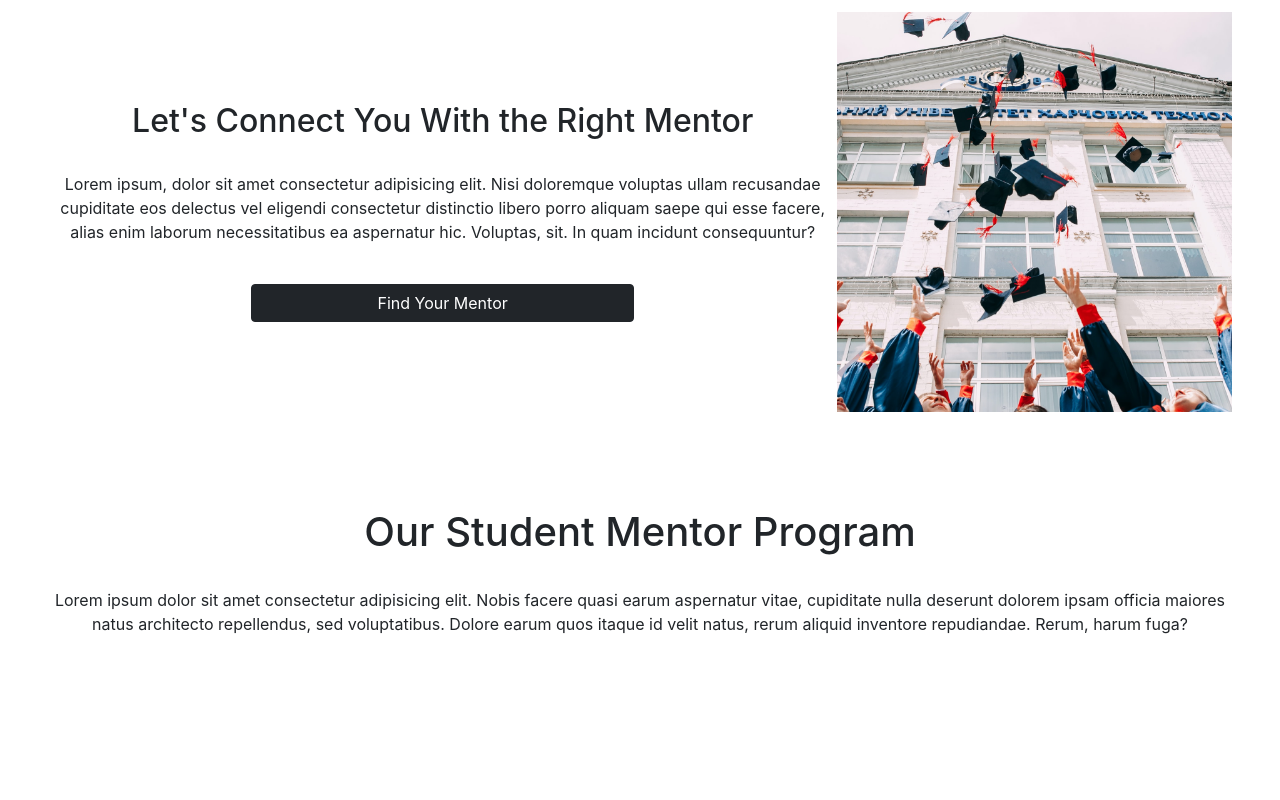
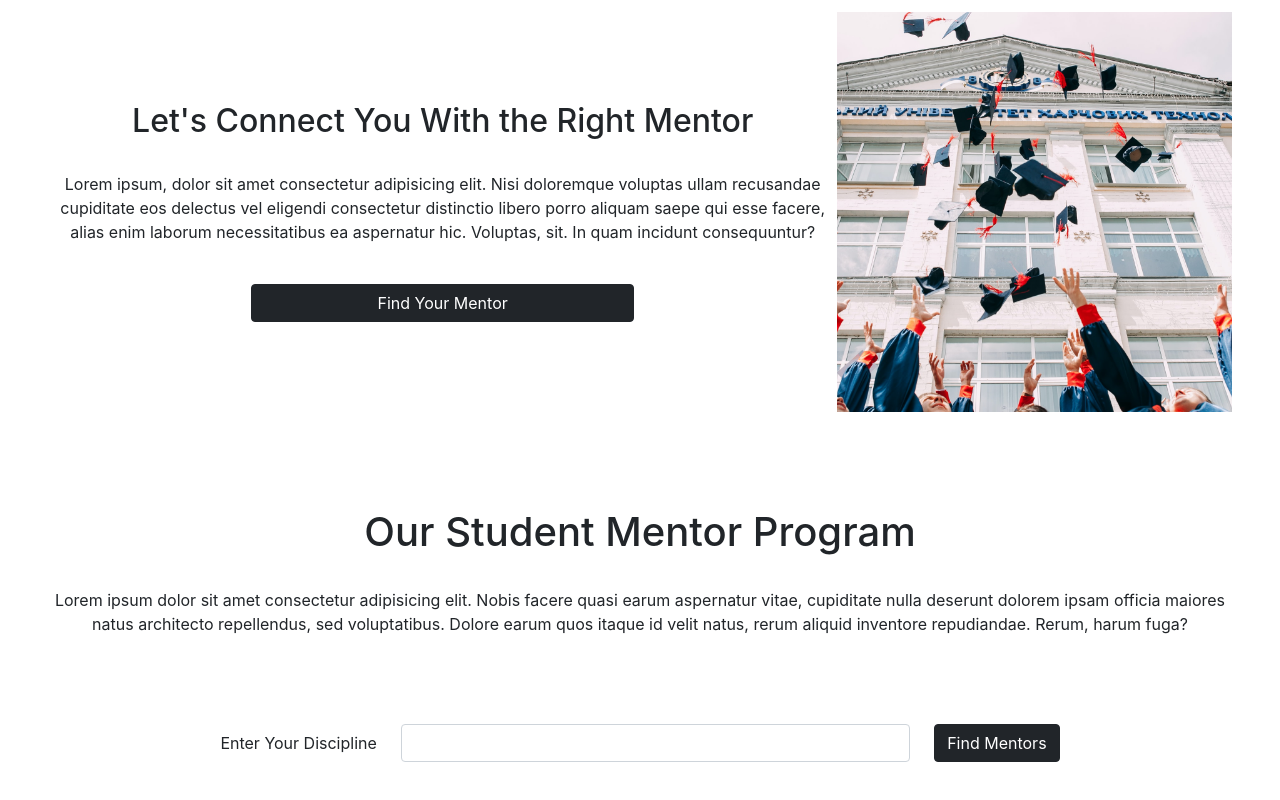
Before and after one commit to sibteali786/Web_Project, a React (Create React App) app: page / in a window 1280 px wide. Shown: the part 566-1366 px from the top of the page. Before the commit the page ends 1290 px from the top, so only its background shows below. Built offline with nearby package versions, Linux system fonts and the light colour scheme.

Commit message:
feat: add mentorship section form

```diff
--- a/src/components/mentorship-section/Form.js
+++ b/src/components/mentorship-section/Form.js
@@ -0,0 +1,17 @@
+const Form = () => {
+  return (
+    <form className="row justify-content-center m-0 pb-5">
+      <label htmlFor="discipline" className="col-auto col-form-label">
+        Enter Your Discipline
+      </label>
+      <div className="col-md-5">
+        <input type="email" className="form-control" id="discipline" />
+      </div>
+      <div className="col-auto">
+        <button className="btn btn-dark">Find Mentors</button>
+      </div>
+    </form>
+  );
+};
+
+export default Form;
--- a/src/components/mentorship-section/Layout.js
+++ b/src/components/mentorship-section/Layout.js
@@ -1,3 +1,4 @@
+import Form from "./Form";
 import Header from "./Header";
 import SectionText from "./SectionText";
 
@@ -16,6 +17,7 @@ const Layout = () => {
           Rerum, harum fuga?
         </p>
       </div>
+      <Form />
     </div>
   );
 };
```
